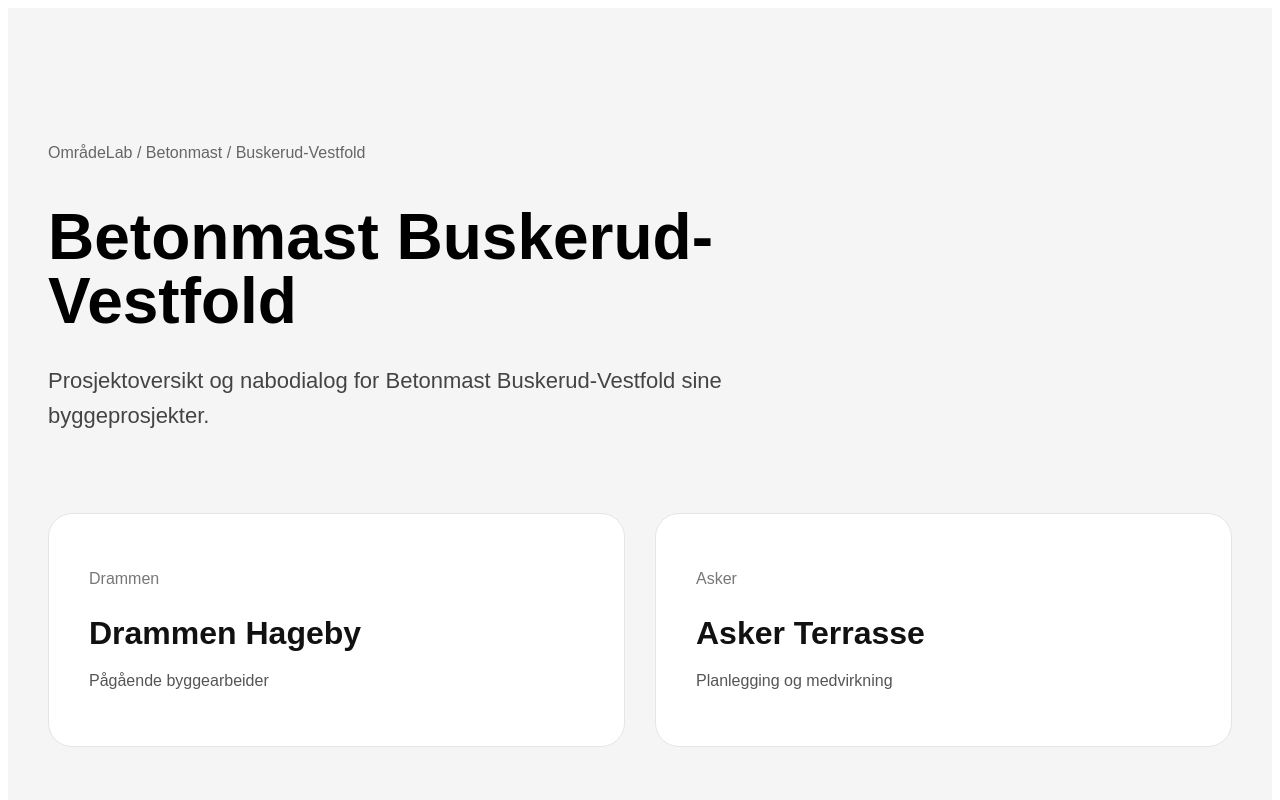
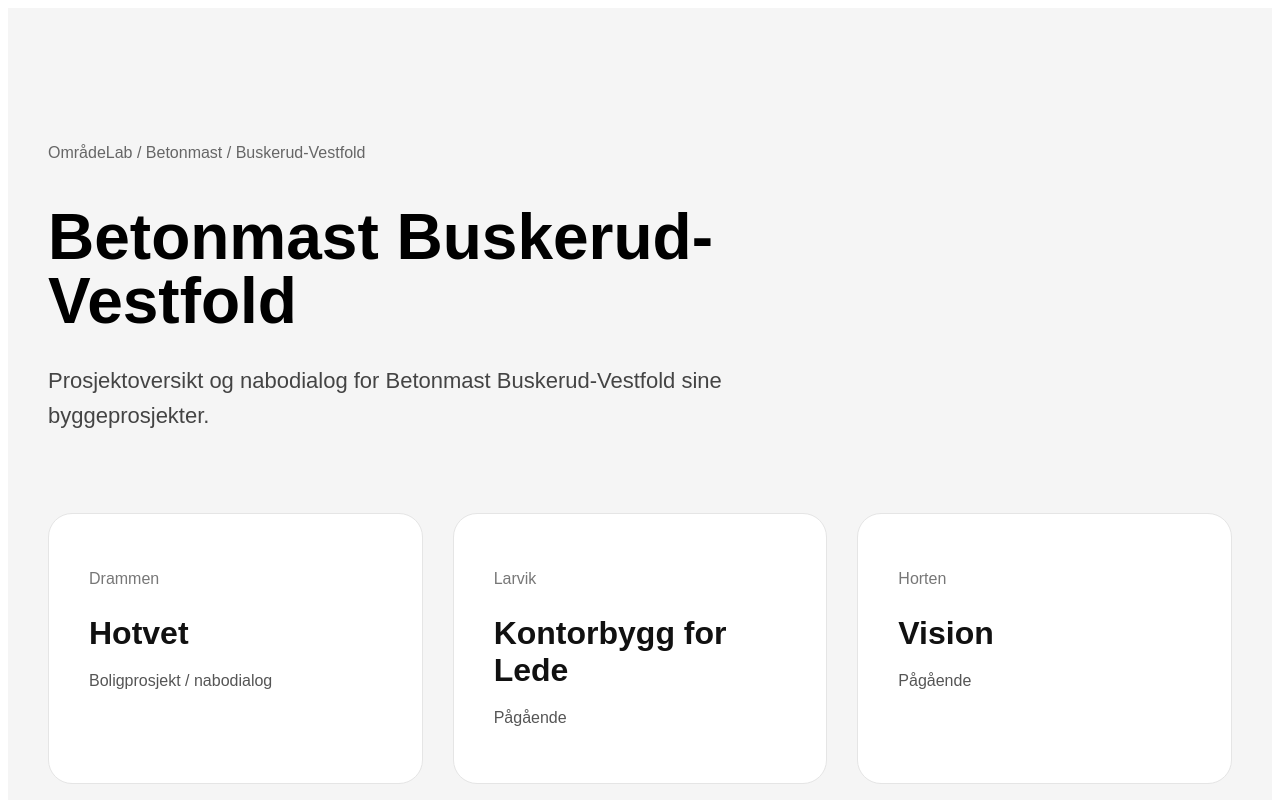
Before and after one commit to christianskrede-maker/omradelab, a Next.js app: page /p/betonmast/buskerud-vestfold in a window 1280 px wide. Shown: the top 800 px of the page. Built offline with nearby package versions, Linux system fonts and the light colour scheme.

Commit message:
Update page.tsx

```diff
--- a/app/p/betonmast/buskerud-vestfold/page.tsx
+++ b/app/p/betonmast/buskerud-vestfold/page.tsx
@@ -1,14 +1,26 @@
 const prosjekter = [
   {
-    navn: "Drammen Hageby",
+    navn: "Hotvet",
     sted: "Drammen",
-    status: "Pågående byggearbeider",
-    link: "/p/betonmast/buskerud-vestfold/prosjekt/drammen-hageby",
+    status: "Boligprosjekt / nabodialog",
+    link: "/p/betonmast/buskerud-vestfold/prosjekt/hotvet",
   },
   {
-    navn: "Asker Terrasse",
-    sted: "Asker",
-    status: "Planlegging og medvirkning",
+    navn: "Kontorbygg for Lede",
+    sted: "Larvik",
+    status: "Pågående",
+    link: "#",
+  },
+  {
+    navn: "Vision",
+    sted: "Horten",
+    status: "Pågående",
+    link: "#",
+  },
+  {
+    navn: "Sjøparken i Stavern",
+    sted: "Stavern",
+    status: "Pågående",
     link: "#",
   },
 ];
```
